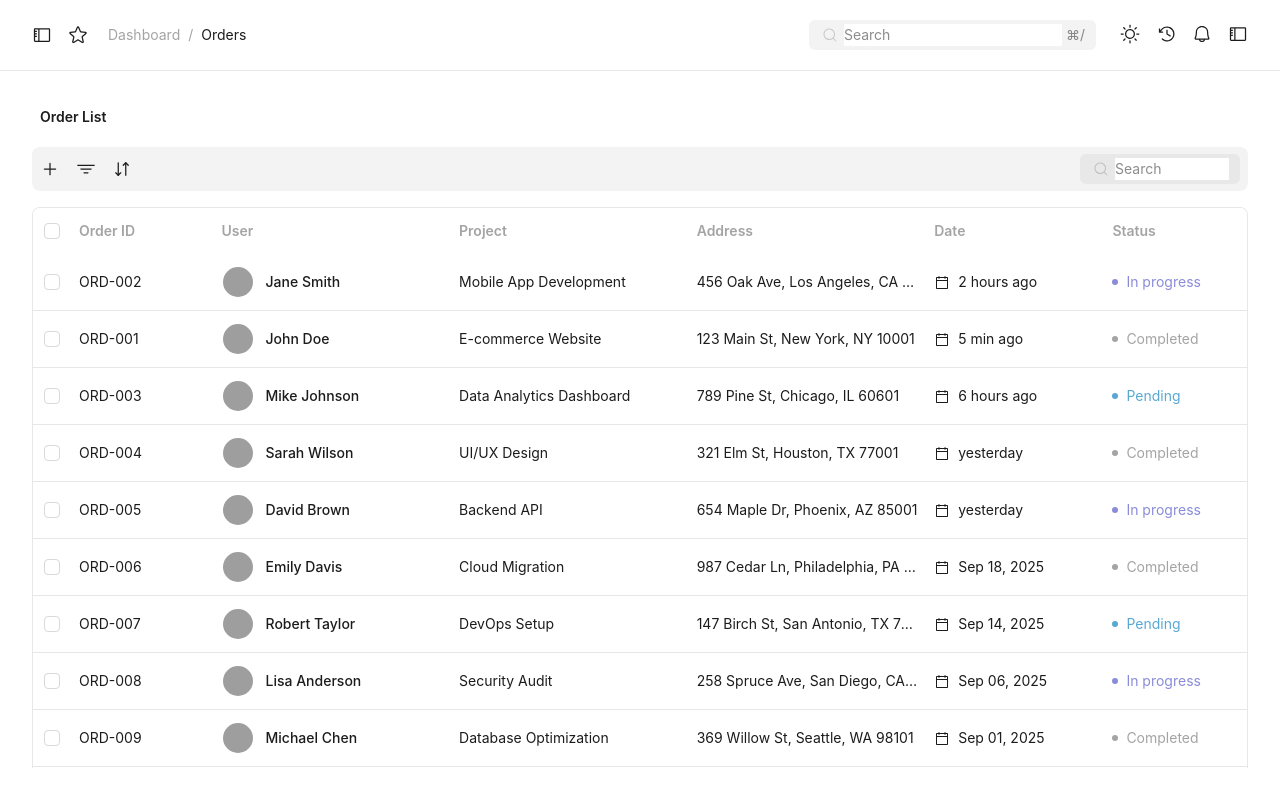
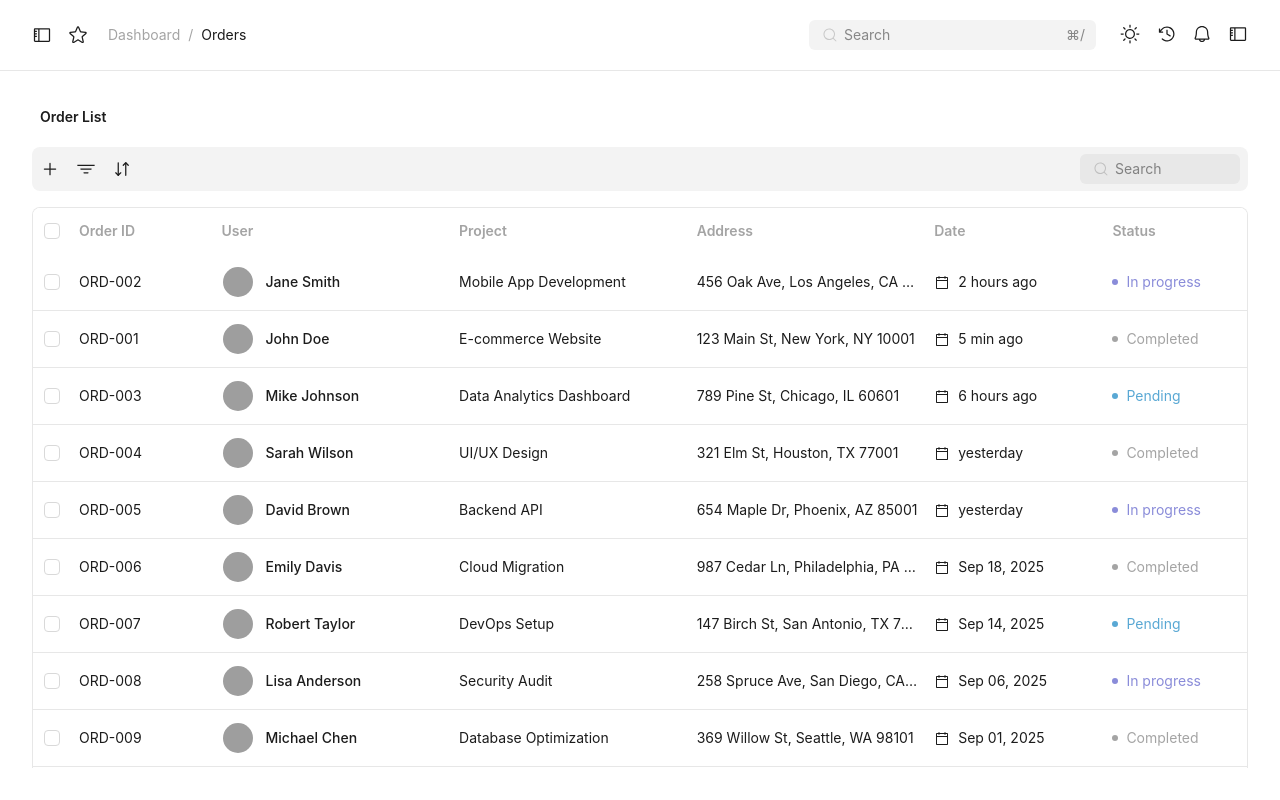
Before and after one commit to AashiqNadaf/analytics-dashboard, a React (Vite) app: page /orders in a window 1280 px wide. Built offline with nearby package versions, Linux system fonts and the light colour scheme; grey boxes are pictures that could not be loaded.

Commit message:
fixed modal background issue

```diff
--- a/src/Pages/Orders/orderTable/modal-theme.css
+++ b/src/Pages/Orders/orderTable/modal-theme.css
@@ -41,13 +41,13 @@
 }
 
 .ant-input {
-  background-color: var(--modal-bg) !important;
+  background-color: var(--active-bg) !important;
   border-color: var(--modal-border) !important;
   color: var(--modal-text) !important;
 }
 
 .ant-input.css-dev-only-do-not-override-1odpy5d {
-  background-color: var(--modal-bg) !important;
+  background-color: var(--active-bg) !important;
   border-color: var(--modal-border) !important;
   color: var(--modal-text) !important;
 }
```
